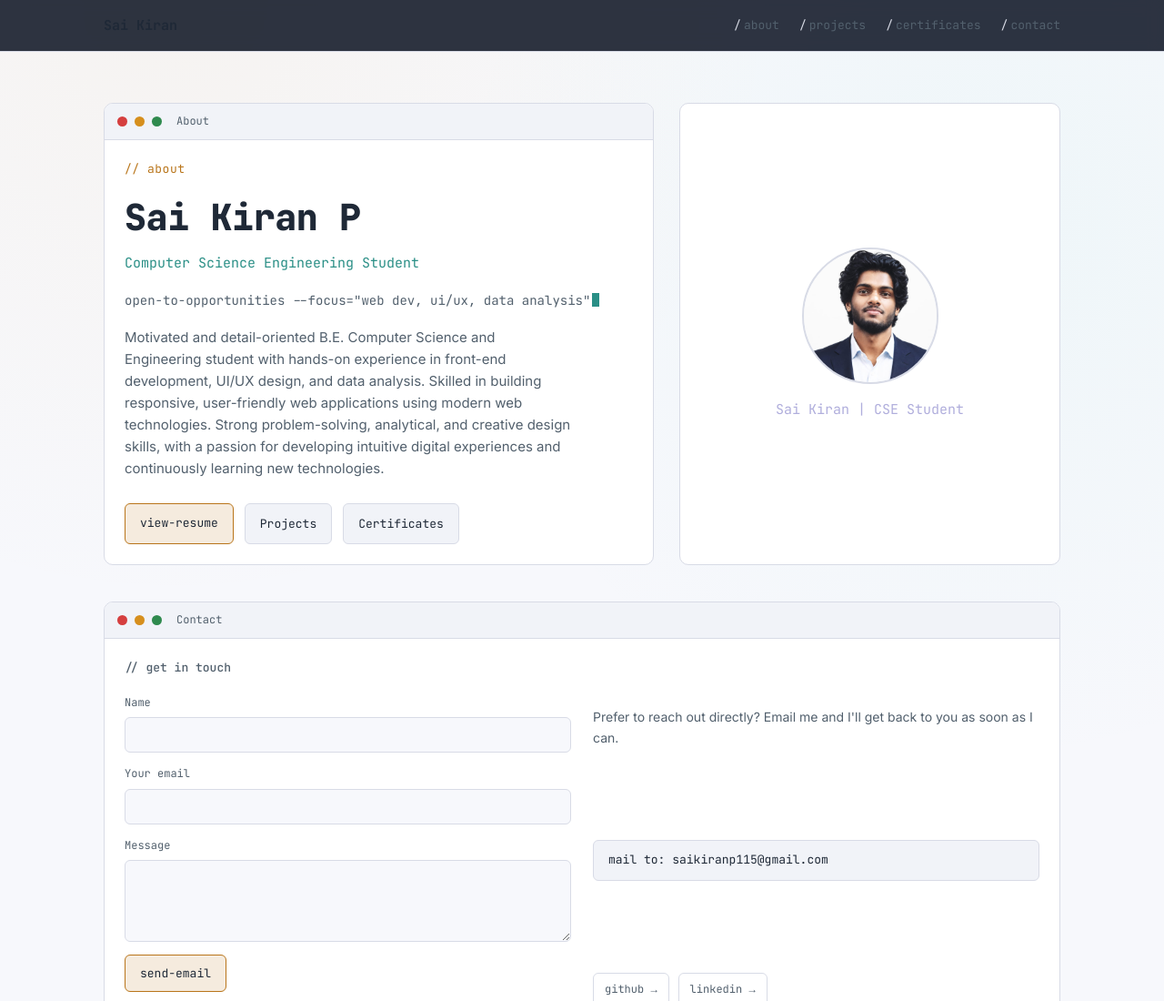
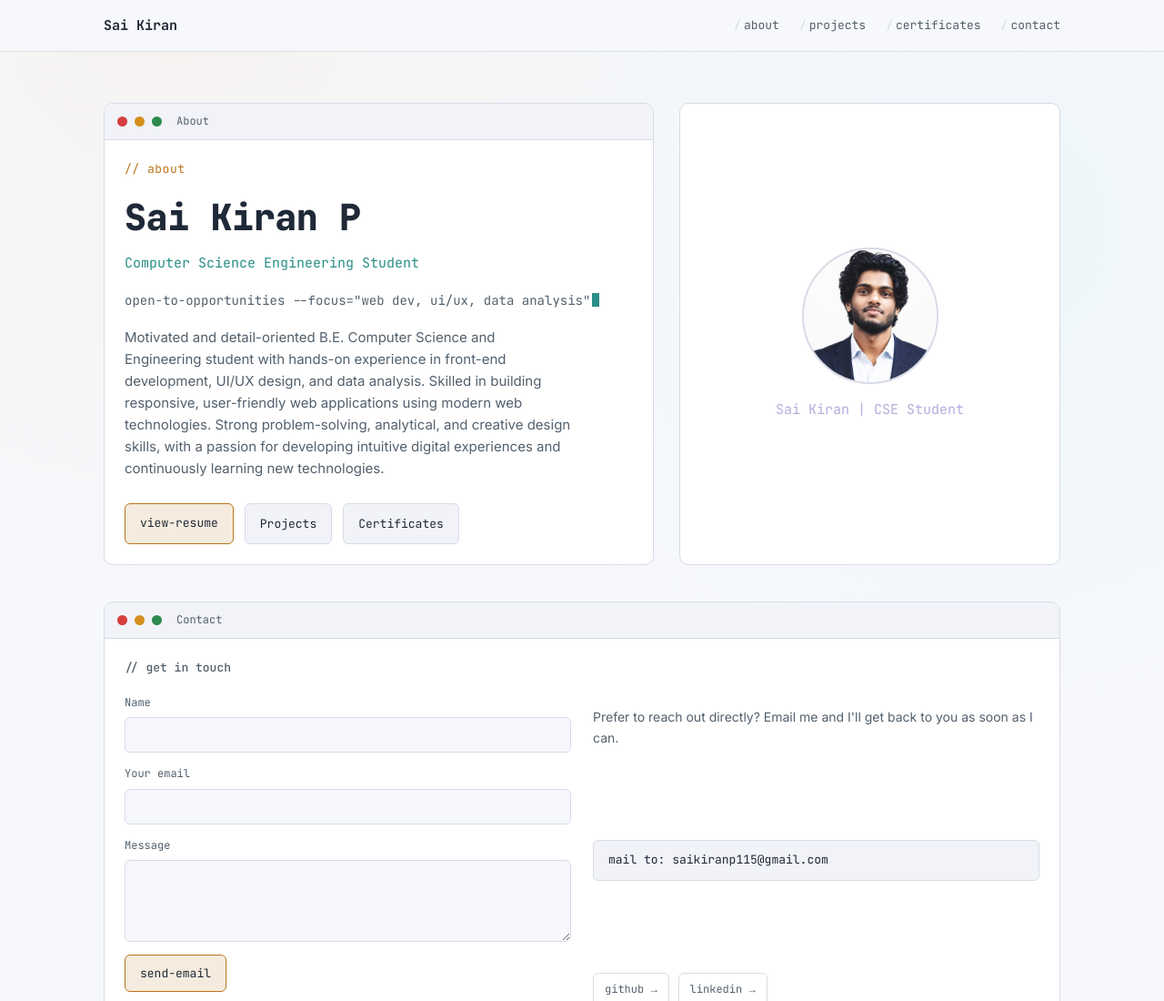
Before and after one commit to kiran08-git/My-portofolio, a plain HTML site: page index.html in a window 1280 px wide. Shown: the top 1100 px of the page at 91% size. Drawn offline with nearby package versions, Linux system fonts and the light colour scheme.

Commit message:
Update style.css

```diff
--- a/style.css
+++ b/style.css
@@ -72,7 +72,7 @@ header{
   position: sticky;
   top: 0;
   z-index: 50;
-  background: rgba(10,17,32,0.85);
+  background: rgba(246,248,251,0.95);
   backdrop-filter: blur(8px);
   border-bottom: 1px solid var(--border);
 }
```
